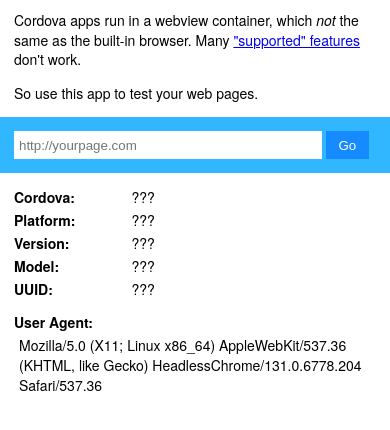
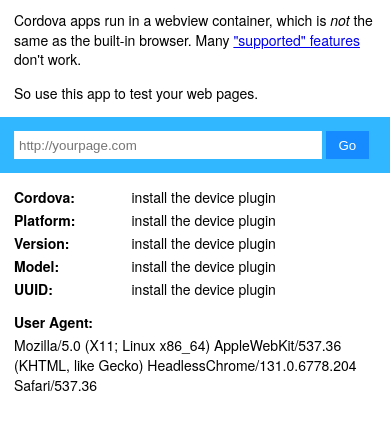
Before and after one commit to JamesMessinger/cordova-test-app, a website: page www/index.html in a window 390 px wide. Shown: the part 62-492 px from the top of the page. Drawn offline with Linux system fonts and the light colour scheme; some packages are replaced by stand-ins of ours.

Commit message:
Created the WWW app

```diff
--- a/package.json
+++ b/package.json
@@ -12,6 +12,7 @@
   ],
   "main": "www/index.html",
   "scripts": {
+    "start": "cordova serve",
     "cordova": "cordova",
     "ios": "cordova emulate ios",
     "android": "cordova emulate android",
--- a/www/css/index.css
+++ b/www/css/index.css
@@ -63,12 +63,14 @@
     display: inline-block;
     width: 30%;
     margin-bottom: 3px;
+    vertical-align: top;
 }
 
 dd {
     display: inline-block;
     width: 60%;
     margin-left: 5px;
+    vertical-align: top;
 }
 
 #user-agent-label {
@@ -79,4 +81,5 @@
 #user-agent {
     display: block;
     width: 100%;
+    margin: 0;
 }
--- a/www/index.html
+++ b/www/index.html
@@ -14,7 +14,7 @@
     <body>
         <h1>Cordova Test App</h1>
         <p>
-            Cordova apps run in a webview container, which <em>not</em> the same as <span id="browser-name">the built-in browser</span>.
+            Cordova apps run in a webview container, which is <em>not</em> the same as <span id="browser-name">the built-in browser</span>.
             Many <a href="http://caniuse.com">"supported" features</a> don't work.
         </p>
         <p>
@@ -28,22 +28,22 @@
 
         <dl>
             <dt>Cordova:</dt>
-            <dd id="device-cordova">???</dd>
+            <dd id="device-cordova">install the device plugin</dd>
 
             <dt>Platform:</dt>
-            <dd id="device-platform">???</dd>
+            <dd id="device-platform">install the device plugin</dd>
 
             <dt>Version:</dt>
-            <dd id="device-version">???</dd>
+            <dd id="device-version">install the device plugin</dd>
 
             <dt>Model:</dt>
-            <dd id="device-model">???</dd>
+            <dd id="device-model">install the device plugin</dd>
 
             <dt>UUID:</dt>
-            <dd id="device-uuid">???</dd>
+            <dd id="device-uuid">install the device plugin</dd>
 
             <dt id="user-agent-label">User Agent:</dt>
-            <dd id="user-agent">???</dd>
+            <dd id="user-agent">waiting for Cordova to load...</dd>
         </dl>
 
         <script type="text/javascript" src="cordova.js"></script>
--- a/www/js/index.js
+++ b/www/js/index.js
@@ -30,8 +30,17 @@
         var theForm = document.getElementById('theForm');
         var theUrl = document.getElementById('theUrl');
 
-        theUrl.onchange = theUrl.onkeydown = theUrl.onkeyup = function() {
-            theForm.action = theUrl.value;
+        if (typeof(localStorage) !== 'undefined') {
+            theUrl.value = localStorage['cordova-test-app-url'] || '';
+        }
+
+        theForm.onsubmit = function(evt) {
+            if (typeof(localStorage) !== 'undefined') {
+                localStorage['cordova-test-app-url'] = theUrl.value;
+            }
+
+            window.location = theUrl.value;
+            evt.preventDefault();
         };
     }
 })();
```
Also changed, not shown: README.md (added).
